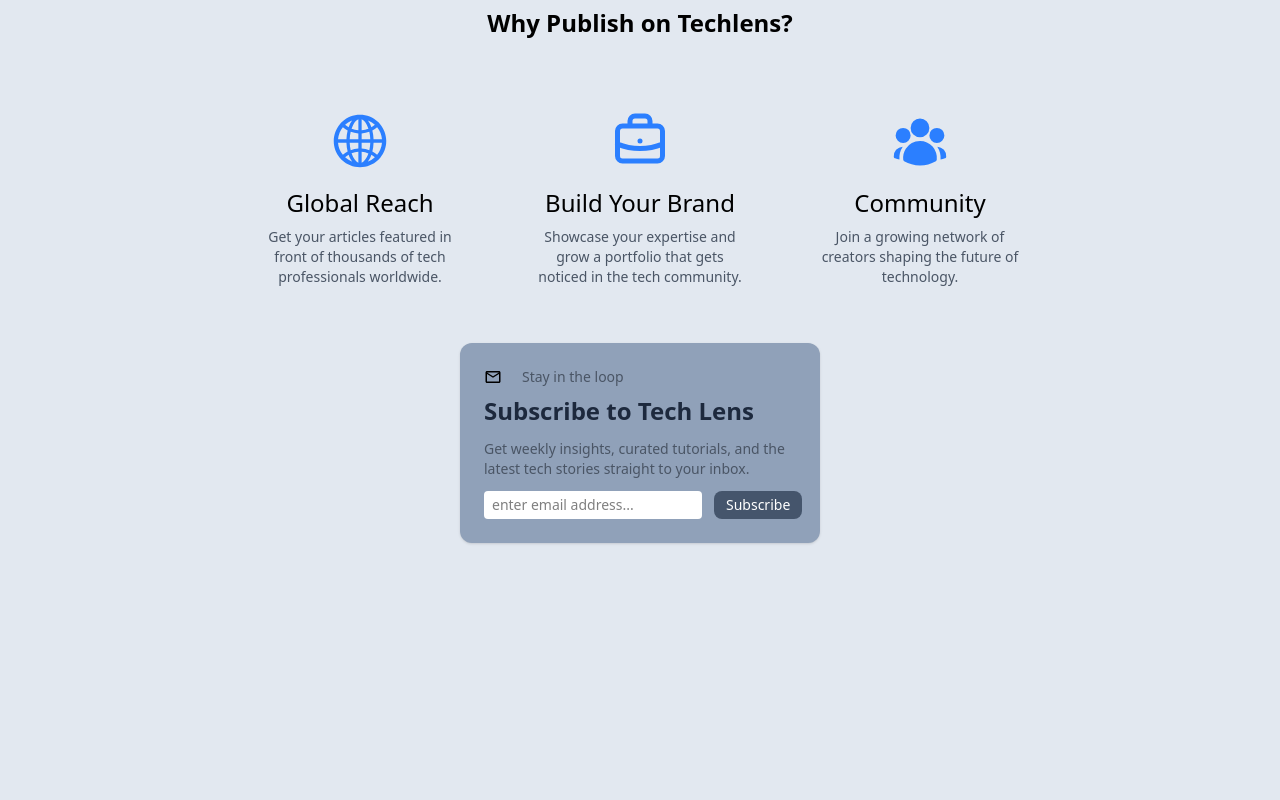
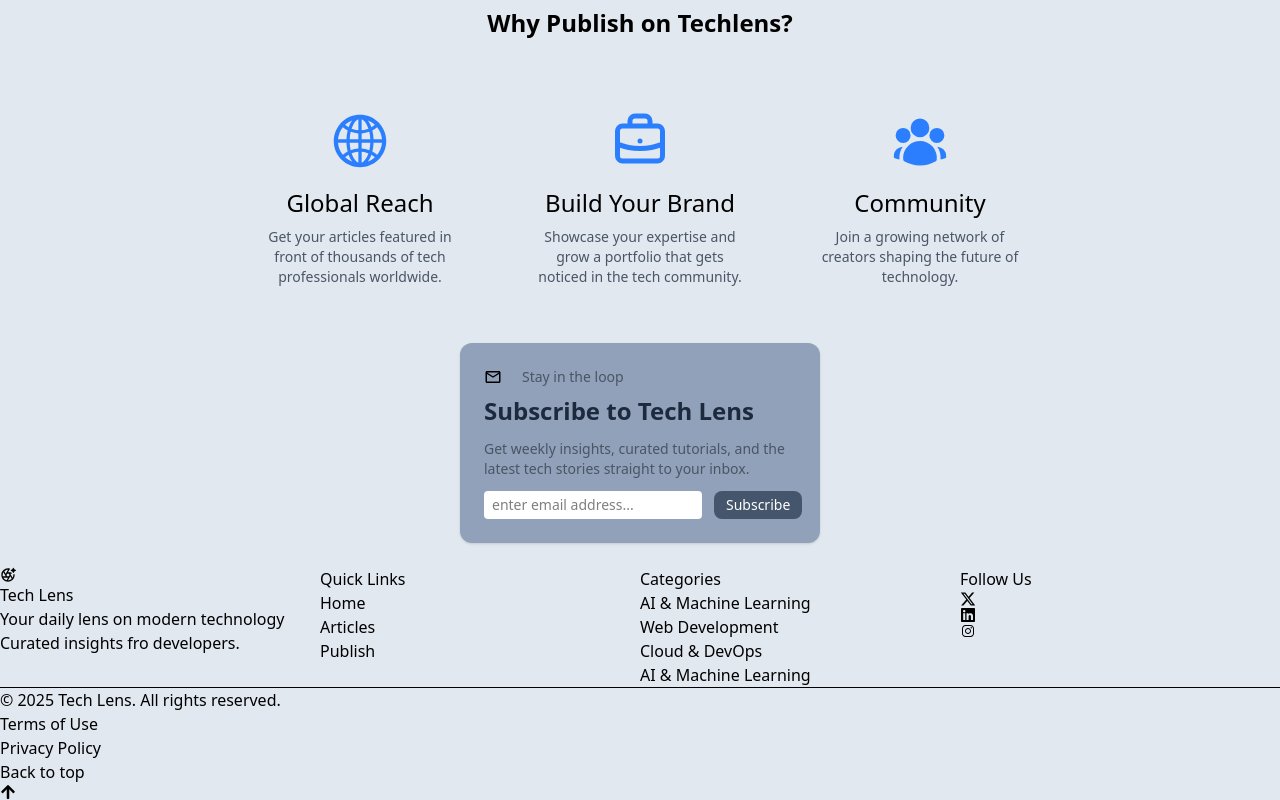
Before and after one commit to juliusmwas/Tech-Lens, a React (Vite) app: page / in a window 1280 px wide. Shown: the part 1465-2265 px from the top of the page. Before the commit the page ends 2032 px from the top, so only its background shows below. Built offline with nearby package versions, Linux system fonts and the light colour scheme.

Commit message:
Added a footer section

```diff
--- a/src/App.jsx
+++ b/src/App.jsx
@@ -3,6 +3,7 @@
 import Categories from "./Components/Categories"
 import Articles from "./Components/Articles"
 import Publish from "./Components/Publish"
+import Footer from "./Components/Footer"
 
 export default function App() {
 
@@ -13,6 +14,7 @@
       < Categories/>
       < Articles/>
       < Publish/>
+      < Footer/>
     </>
   )
 }
--- /dev/null
+++ b/src/Components/Footer.jsx
@@ -0,0 +1,71 @@
+import { FaArrowUp } from "react-icons/fa";
+import { FaXTwitter } from "react-icons/fa6";
+import { FaLinkedin } from "react-icons/fa6";
+import { IoLogoInstagram } from "react-icons/io";
+import { RiCameraLensAiLine } from "react-icons/ri";
+
+
+
+
+
+export default function Footer(){
+
+    return(
+        <section id="footer">
+            <div>
+                <div className="grid grid-cols-4">
+
+                    <div>
+                        <h1><RiCameraLensAiLine/> Tech Lens</h1>
+                        <p>Your daily lens on modern technology</p>
+                        <p>Curated insights fro developers.</p>
+                    </div>
+
+                    <div>
+                        <p>Quick Links</p>
+                        <ul>
+                            <li><a href="">Home</a></li>
+                            <li><a href="">Articles</a></li>
+                            <li><a href="">Publish</a></li>
+                        </ul>
+                    </div>
+
+                    <div>
+                        <p>Categories</p>
+                        <ul>
+                            <li><a href="">AI & Machine Learning</a></li>
+                            <li><a href="">Web Development</a></li>
+                            <li><a href="">Cloud & DevOps</a></li>
+                            <li><a href=""><li><a href="">AI & Machine Learning</a></li></a></li>
+                        </ul>
+                    </div>
+
+                    <div>
+                        <p>Follow Us</p>
+                        <ul>
+                            <li><a href=""><FaXTwitter /></a></li>
+                            <li><a href=""><FaLinkedin /></a></li>
+                            <li><a href=""><IoLogoInstagram /></a></li>
+                        </ul>
+                    </div>
+
+                </div>
+
+                <hr />
+
+                <div>
+                    <p>© 2025 Tech Lens. All rights reserved.</p>
+
+                    <ul>
+                        <li><a href="">Terms of Use</a></li>
+                        <li><a href="">Privacy Policy</a></li>
+                        <li><a href="">Back to top <FaArrowUp /></a></li>
+                    </ul>
+
+                </div>
+
+            </div>
+
+        </section>
+    );
+}
```
